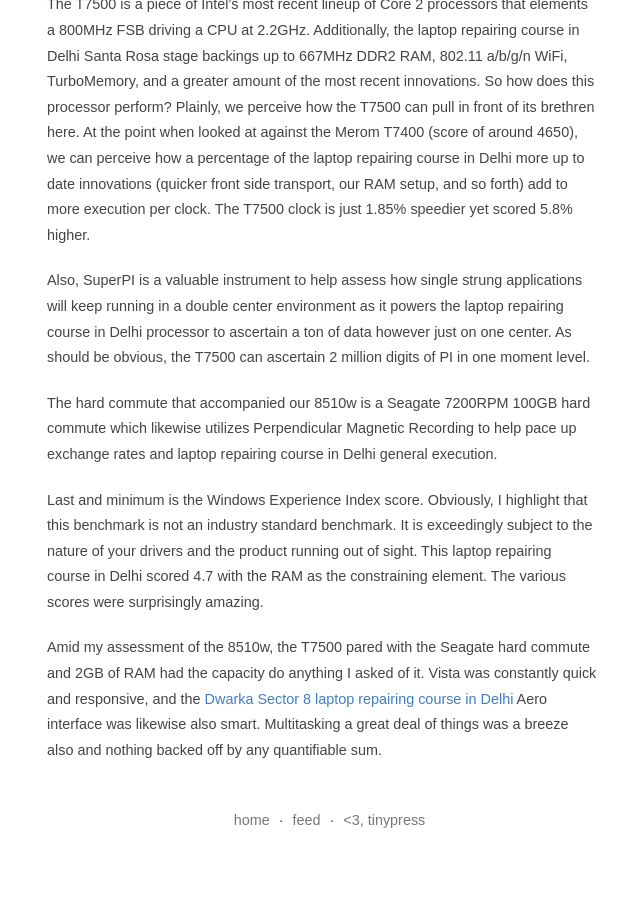
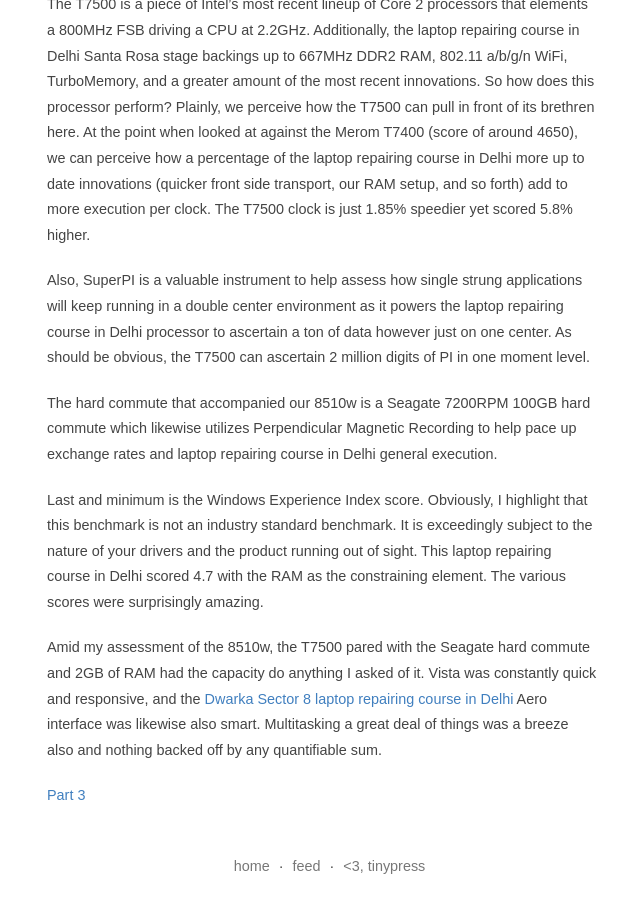
Before and after one commit to vanyavern/vanyavern.github.io, a Jekyll site: the page built from _posts/2015-09-14-hp-compaq-8510w-part-2.markdown, in a window 1280 px wide and 900 px high, scrolled down 1072 px. Shown: the whole window, without its empty margins (318-958 px from the left). Built offline with Jekyll 4.4.1, drawn with Linux system fonts in a browser that asks for light colours; before the commit the page ends 1926 px from its top, so only the background shows below that.

Commit message:
Post update: HP Compaq 8510w Part 2

```diff
--- a/_posts/2015-09-14-hp-compaq-8510w-part-2.markdown
+++ b/_posts/2015-09-14-hp-compaq-8510w-part-2.markdown
@@ -26,3 +26,5 @@ The hard commute that accompanied our 8510w is a Seagate 7200RPM 100GB hard comm
 Last and minimum is the Windows Experience Index score. Obviously, I highlight that this benchmark is not an industry standard benchmark. It is exceedingly subject to the nature of your drivers and the product running out of sight. This laptop repairing course in Delhi scored 4.7 with the RAM as the constraining element. The various scores were surprisingly amazing.
 
 Amid my assessment of the 8510w, the T7500 pared with the Seagate hard commute and 2GB of RAM had the capacity do anything I asked of it. Vista was constantly quick and responsive, and the <a href="http://www.laptop-repairingcourse.com">Dwarka Sector 8 laptop repairing course in Delhi</a> Aero interface was likewise also smart. Multitasking a great deal of things was a breeze also and nothing backed off by any quantifiable sum.
+
+<a href="http://vanyavern.github.io/2015/09/14/hp-compaq-8510w-part-3.html">Part 3</a>
```
